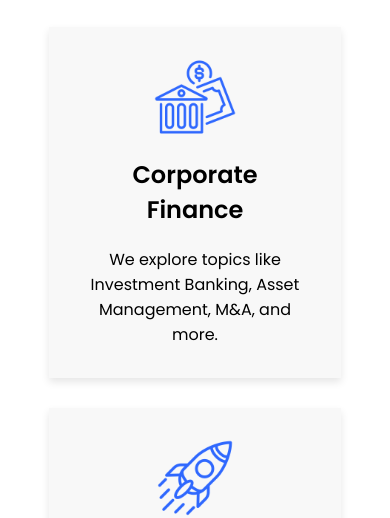
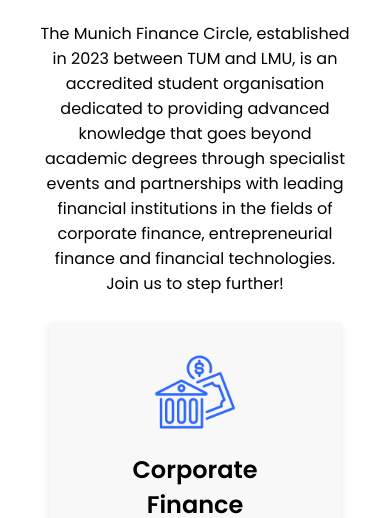
Before and after one commit to maximilianwarthmann/maximilianwarthmann.github.io, a plain HTML site: page index.html in a window 390 px wide. Shown: the part 582-1100 px from the top of the page. Drawn offline with Linux system fonts and the light colour scheme.

Commit message:
About Section Update

```diff
--- a/index.html
+++ b/index.html
@@ -46,6 +46,9 @@
     <!--AbourVersion2-->
     <section class="Test" id="about2">
         <h1>About</h1>
+        <p>The Munich Finance Circle, established in 2023 between TUM and LMU, is an accredited student organisation dedicated to providing advanced
+            knowledge that goes beyond academic degrees through specialist events and partnerships with leading financial institutions in the fields
+            of corporate finance, entrepreneurial finance and financial technologies.<br>Join us to step further!</p>
         <div class="row">
             <div class="about-col">
                 <div class="AboutIcon">
--- a/style.css
+++ b/style.css
@@ -150,6 +150,9 @@ nav .fa{
     font-size: 56px;
     font-weight: 600;
 }
+.Test p{
+    padding-top: 20px;
+}
 .about-col{
     flex: 1;
     min-width: 250px; /* Ensure the columns don't get too narrow */
@@ -1035,7 +1038,7 @@ h3{
     .Test .row{
         display: grid;
         grid-template-columns: repeat(1, 1fr);
-        grid-template-rows: repeat(3, 44vh);
+        grid-template-rows: repeat(3, auto);
         /* Add some gap between the grid items */
         grid-gap: 10px;
         justify-content: center;
```
